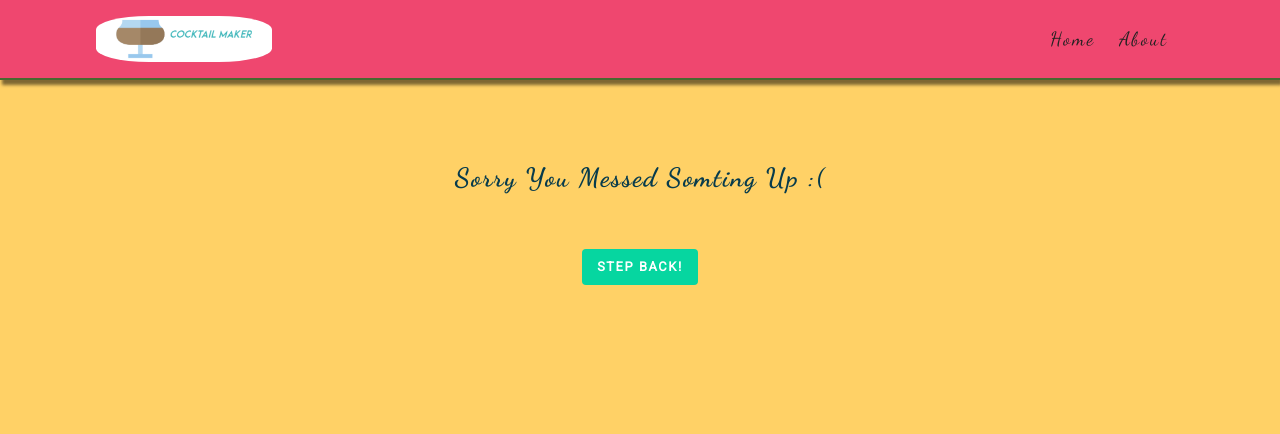
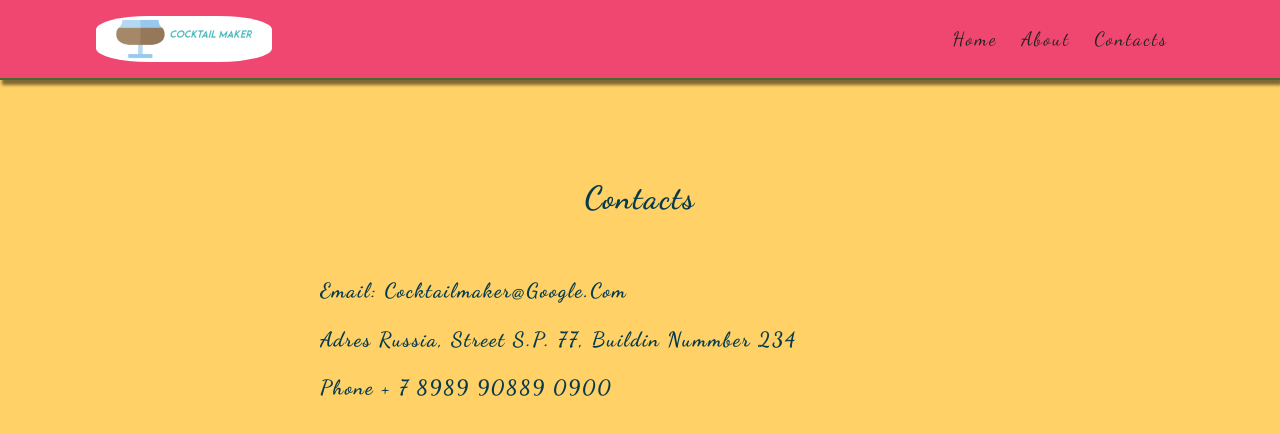
Before and after one commit to matt6852/react-app-router, a React (Create React App) app: page /contacts in a window 1280 px wide. Both pictures are taken after a click on the button "LET'S GET STARTED". Shown: the top 434 px of the page. Built offline with nearby package versions, Linux system fonts and the light colour scheme; no server answers.

Commit message:
new page added

```diff
--- a/src/App.js
+++ b/src/App.js
@@ -9,6 +9,7 @@ import SingleCocktail from "./pages/SingleCocktail";
 import Error from "./pages/Error";
 // import components
 import Navbar from "./components/Navbar";
+import Contacts from "./pages/Contacts";
 
 function App() {
   const { showContent, setShowContent } = useGlobalContext();
@@ -32,6 +33,9 @@ function App() {
           <Route path="/about">
             <About />
           </Route>
+          <Route path="/contacts">
+            <Contacts />
+          </Route>
           <Route path="/cocktail/:id">
             <SingleCocktail />
           </Route>
--- a/src/components/Navbar.js
+++ b/src/components/Navbar.js
@@ -16,6 +16,9 @@ const Navbar = () => {
           <li>
             <Link to="/about">about</Link>
           </li>
+          <li>
+            <Link to="/contacts">contacts</Link>
+          </li>
         </ul>
       </div>
     </nav>
--- /dev/null
+++ b/src/pages/Contacts.js
@@ -0,0 +1,14 @@
+import React from "react";
+
+const Contacts = () => {
+  return (
+    <section className="section about-section">
+      <h2 className="section-title">Contacts</h2>
+      <h3>Email: <span>cocktailmaker@google.com</span> </h3>
+      <h3>Adres <span>Russia, street S.P. 77, buildin nummber 234</span> </h3>
+      <h3>Phone <span>+ 7 8989 90889 0900</span> </h3>
+    </section>
+  );
+};
+
+export default Contacts;
```
